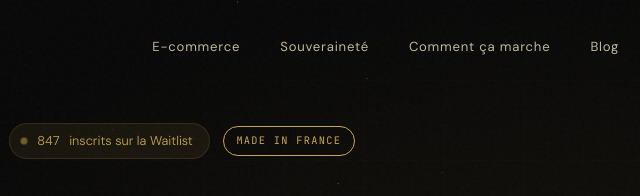
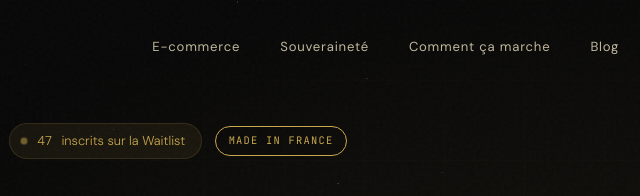
Before and after one commit to Max223182374628763278627856/SEEKR-Website, a plain HTML site: page index.html in a window 1280 px wide. Shown: the top 196 px of the page, 196-836 px from the left. Drawn offline with nearby package versions, Linux system fonts and the light colour scheme.

Commit message:
Update index.html

```diff
--- a/index.html
+++ b/index.html
@@ -713,7 +713,7 @@
   if (hc) {
     setTimeout(() => {
       let n = 800;
-      const target = 847;
+      const target = 47;
       const timer = setInterval(() => {
         n += Math.floor(Math.random() * 3 + 1);
         hc.textContent = n.toLocaleString('fr-FR');
```
